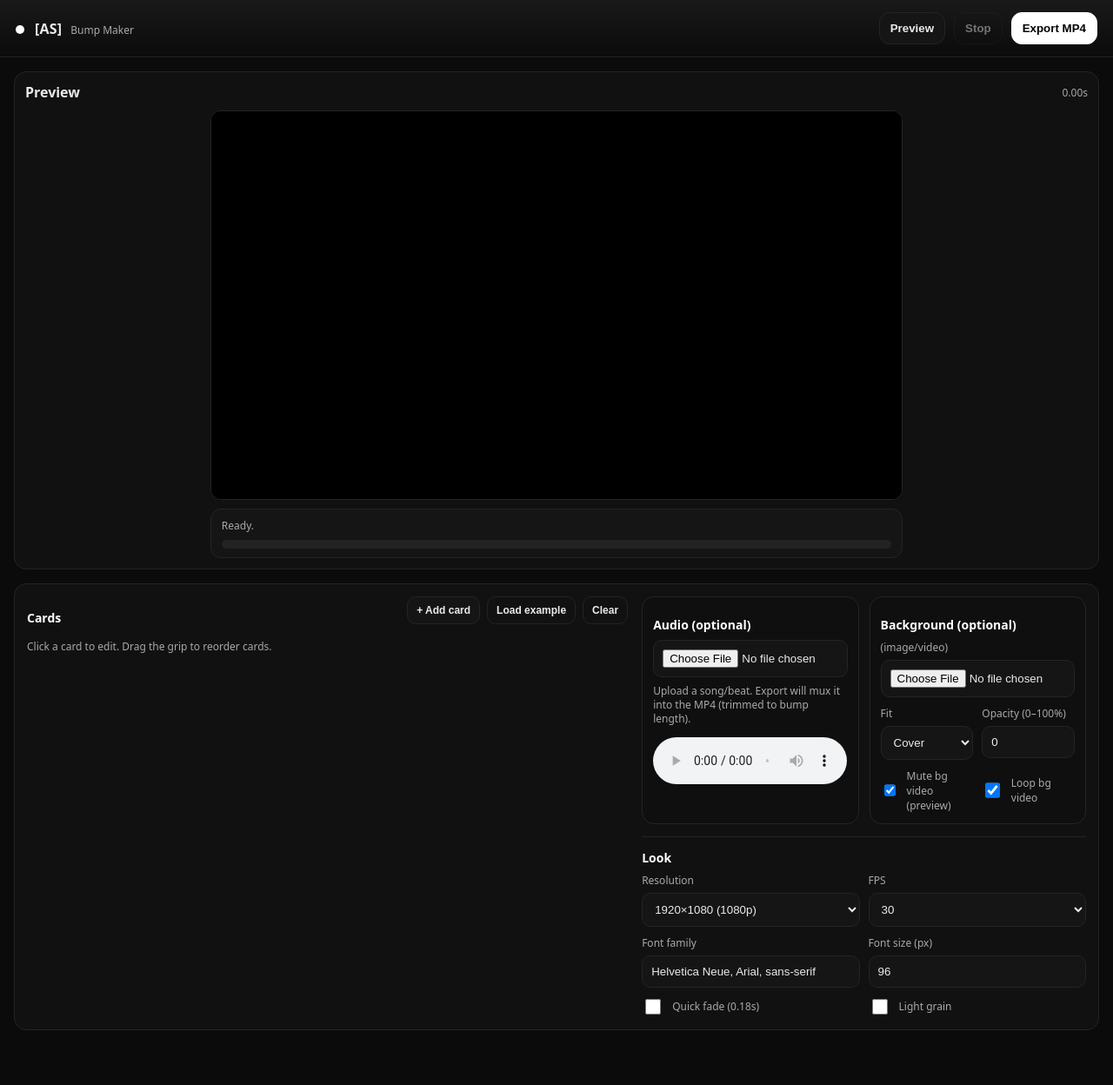
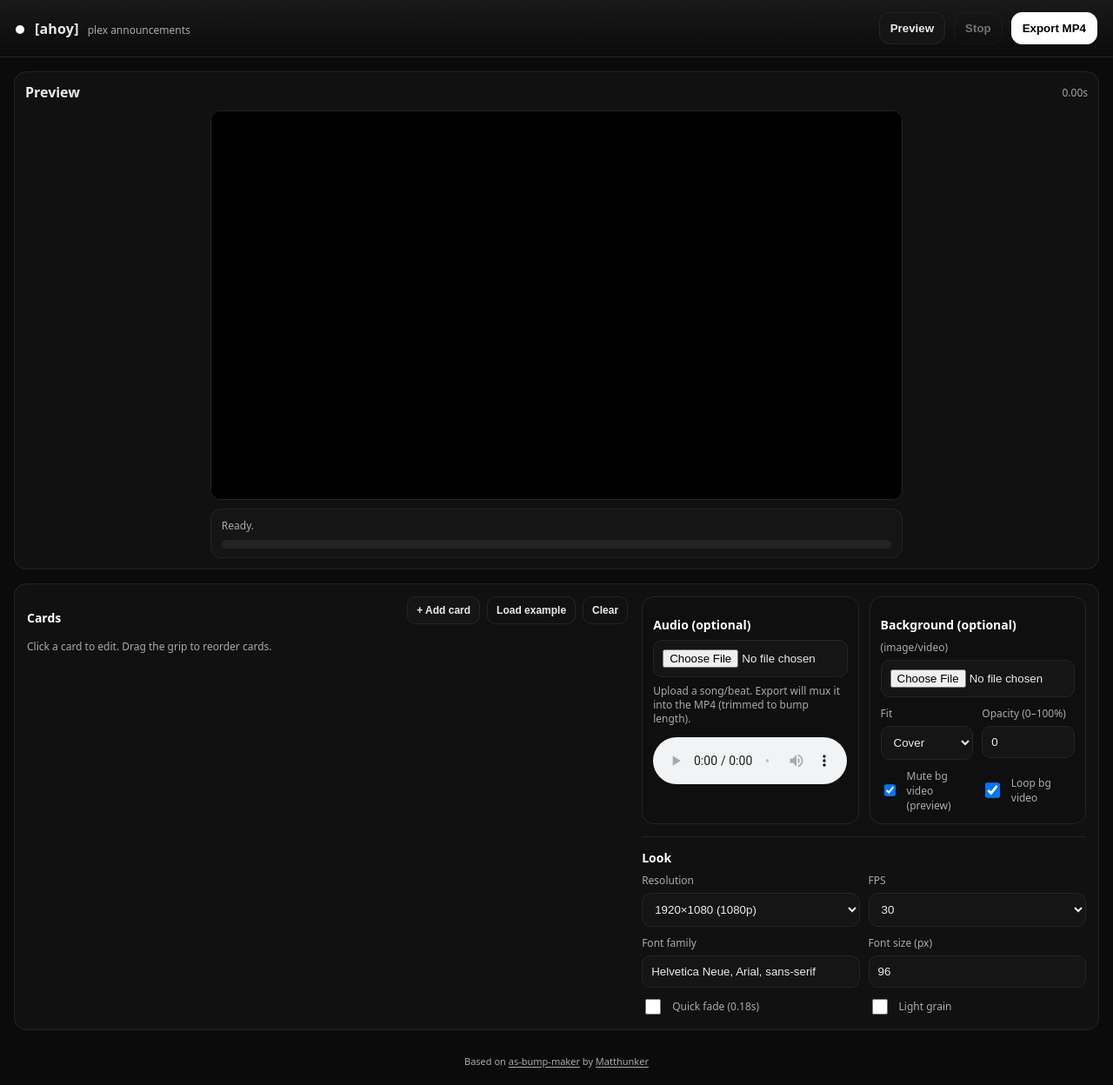
Before and after one commit to Lawgics/ahoy-bump-maker, a plain HTML site: page web/index.html in a window 1280 px wide. Shown: the whole page at 87% size. Before the commit the page ends 1201 px from the top, so only its background shows below. Drawn offline with Linux system fonts and the light colour scheme.

Commit message:
Rebrand to [ahoy] and document Plex announcement purpose
Rename UI to [ahoy] with plex announcement subtitle, add footer credit to Matthunker, and rewrite README with project intent, use cases, and upstream lineage.

```diff
--- a/web/index.html
+++ b/web/index.html
@@ -3,7 +3,7 @@
 <head>
   <meta charset="utf-8" />
   <meta name="viewport" content="width=device-width,initial-scale=1" />
-  <title>Bump Maker</title>
+  <title>[ahoy]</title>
 
   <link rel="icon" href="./assets/favicon.ico" sizes="any">
 
@@ -13,8 +13,8 @@
   <header class="topbar">
     <div class="brand">
       <div class="dot"></div>
-      <div class="title">[AS]</div>
-      <div class="subtitle">Bump Maker</div>
+      <div class="title">[ahoy]</div>
+      <div class="subtitle">plex announcements</div>
     </div>
 
     <div class="actions">
@@ -164,6 +164,11 @@
     </section>
   </main>
 
+  <footer class="appFooter">
+    Based on <a href="https://github.com/Matthunker/as-bump-maker" target="_blank" rel="noopener">as-bump-maker</a> by
+    <a href="https://github.com/Matthunker" target="_blank" rel="noopener">Matthunker</a>
+  </footer>
+
   <script type="module" src="./app.js"></script>
 </body>
 </html>
--- a/web/style.css
+++ b/web/style.css
@@ -32,6 +32,20 @@ body{
 .dot{width:10px;height:10px;border-radius:999px;background:#fff;margin-right:2px}
 .title{font-weight:900;letter-spacing:.2px}
 .subtitle{font-size:12px;color:var(--muted)}
+
+.appFooter{
+  padding:12px 16px 20px;
+  text-align:center;
+  font-size:11px;
+  color:var(--muted);
+  line-height:1.4;
+}
+.appFooter a{
+  color:var(--muted);
+  text-decoration:underline;
+  text-underline-offset:2px;
+}
+.appFooter a:hover{color:var(--text)}
 .actions{display:flex;gap:10px;align-items:center;flex-wrap:wrap}
 
 /* Buttons */
```
Also changed, not shown: README.md.
